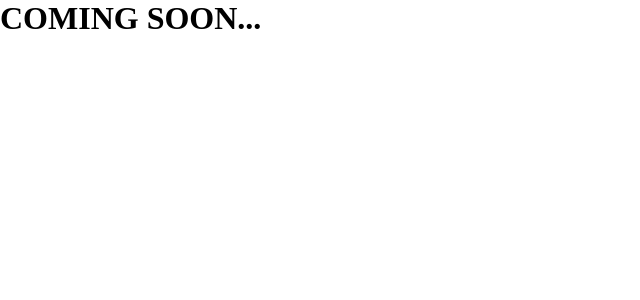
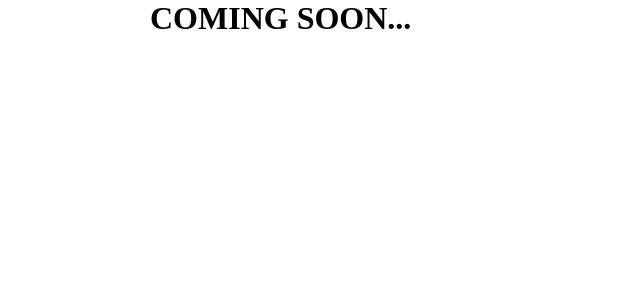
Before and after one commit to PixelPioners-Technologies/elitcity_front, a React (Vite) app: page / in a window 1280 px wide. Shown: the top 300 px of the page, without its empty margins (0-640 px from the left). Built offline with nearby package versions, Linux system fonts and the light colour scheme.

Commit message:
change app paddings

```diff
--- a/src/App.css
+++ b/src/App.css
@@ -1,4 +1,7 @@
-
+.App {
+  width: 100%;
+  padding: 0 150px;
+}
 
 
 
--- a/src/App.jsx
+++ b/src/App.jsx
@@ -77,7 +77,7 @@ function App() {
 
   console.log("es aris selectedlanguage" , selectedLanguage )
   return (
-    <div>
+    <div className='App'>
        {/* Conditional rendering for the Header */}
        {(forVisible && window.location.pathname !== "/") ? (
         <div>
@@ -85,6 +85,7 @@ function App() {
         </div>
       ) : null}
 
+      <div className='routesBox'>
       <Routes>
         <Route path="/" element={<Nothing />} />
 
@@ -104,6 +105,7 @@ function App() {
 
         <Route path='favoriteComplex' element={<FavoriteComplex favorites={favorites} />} />
       </Routes>
+      </div>
     </div>
   )
 }
```
